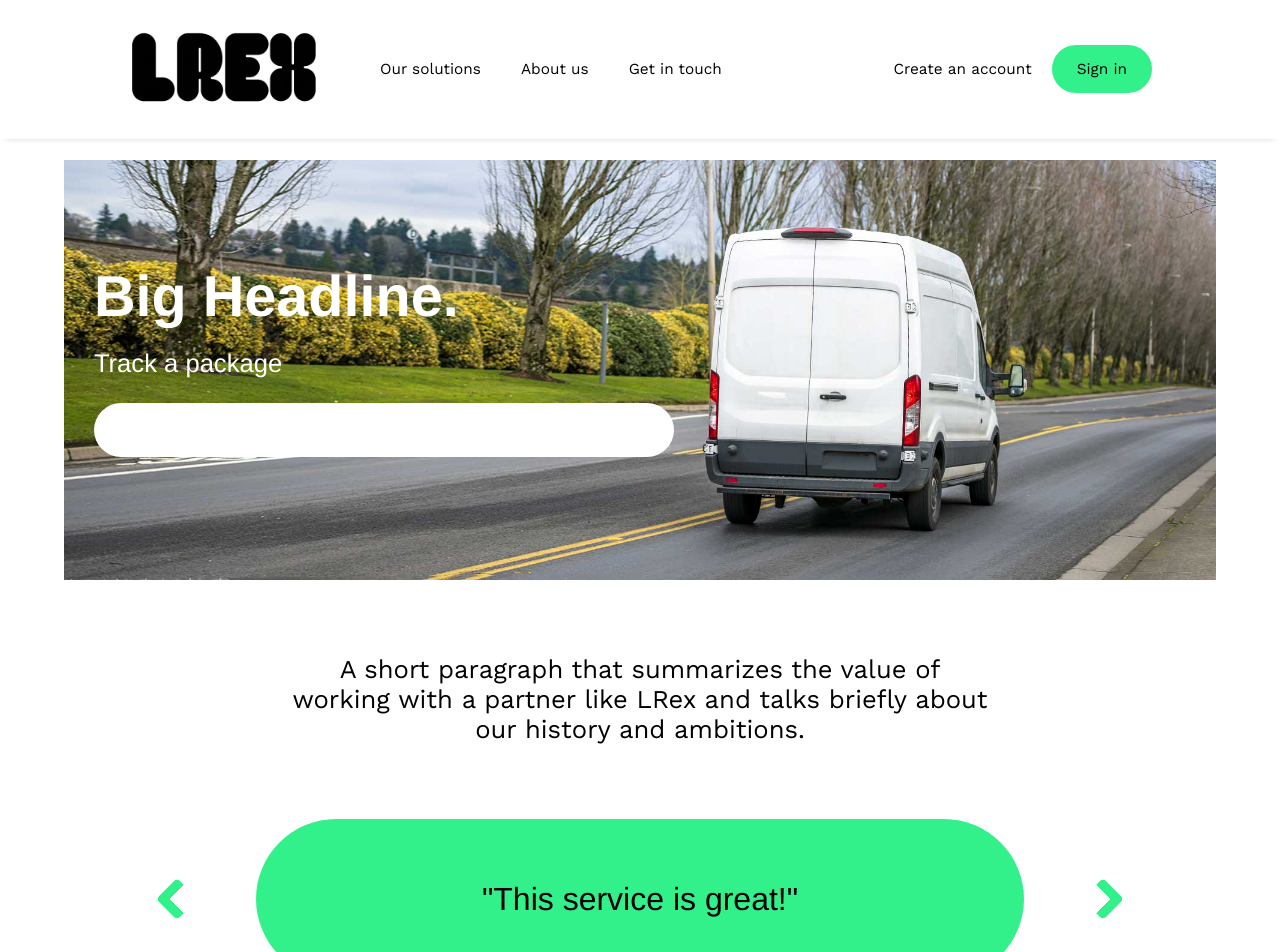
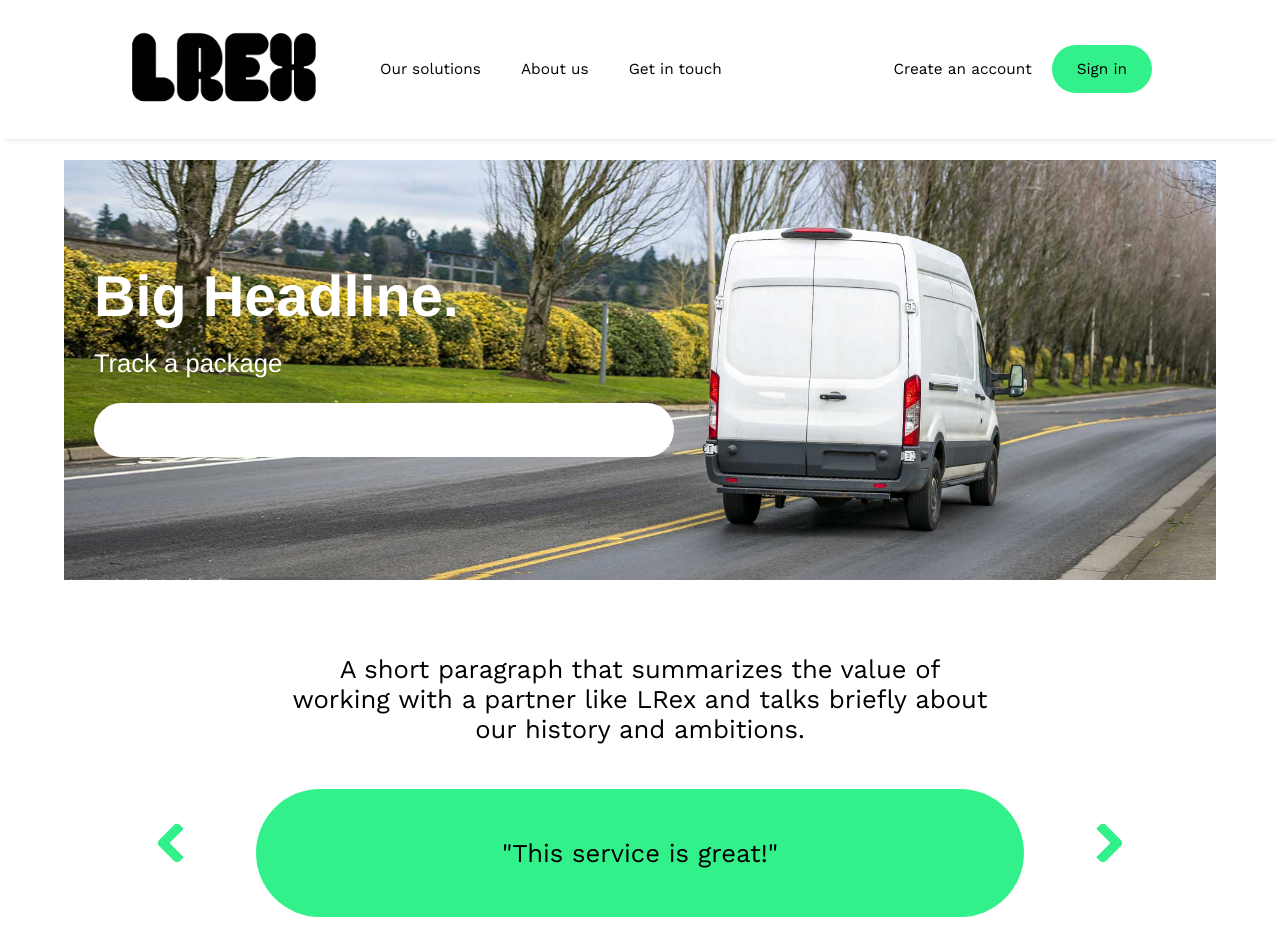
Before and after one commit to blakepreston/LREXTestSite, a Vue app: page / in a window 1280 px wide. Shown: the top 952 px of the page. Built offline with nearby package versions, Linux system fonts and the light colour scheme.

Commit message:
Added transition to testimonial slider

```diff
--- /dev/null
+++ b/src/components/Carousel/Carousel.vue
@@ -0,0 +1,43 @@
+<template>
+    <div class="carousel">
+        <slot></slot>
+
+        <!-- <button @click="next" class="next">Next</button>
+        <button @click="prev" class="prev">Prev</button> -->
+    </div>
+</template>
+
+<script>
+
+export default {
+  data(){
+      return{
+
+      }
+  },
+  methods:{
+      next(){
+          this.$emit('next');
+      },
+      prev(){
+          this.$emit('prev');
+      }
+  }
+}
+</script>
+
+<style>
+.carousel{
+    margin-top: 20px;
+    position: relative;
+    width: 60vw;
+    height: 10vw;
+    overflow-x: hidden;
+}
+
+@media only screen and (max-width: 1000px){
+    .carousel{
+        height: 18vw;
+    }
+}
+</style>
--- /dev/null
+++ b/src/components/Carousel/CarouselSlide.vue
@@ -0,0 +1,89 @@
+<template>
+
+<div class="mainContainer">
+<transition :name="direction" mode="in-out">
+    <div v-show="visibleSlide === index" class="carousel-slide">
+        <slot></slot>
+    </div>
+</transition>
+</div>
+</template>
+
+<script>
+
+export default {
+    props: ['visibleSlide', 'index', 'direction'],
+    data(){
+      return{
+
+      }
+  }
+}
+</script>
+
+<style>
+.mainContainer{
+    display: flex;
+    justify-content: center;
+}
+
+.carousel-slide{
+    font-size: 2vw;
+    font-family: 'Work Sans', sans-serif;
+    color: black;
+    background-color: #33f18a;
+    display: flex;
+    justify-content: center;
+    align-items: center;
+    width: 60vw;
+    height: 10vw;
+    border-radius: 150px;
+    position: absolute;
+    top: 0;
+    right: 0;
+    bottom: 0;
+}
+
+.left-enter-active{
+    animation: leftInAnimation 0.4s ease-in-out;
+}
+
+.left-leave-active{
+    animation: leftOutAnimation 0.4s ease-in-out;
+}
+
+@keyframes leftInAnimation {
+    from{ transform: translateX(100%);}
+    to{ transform: translateX(0);}
+}
+
+@keyframes leftOutAnimation {
+    from{ transform: translateX(0);}
+    to{ transform: translateX(-100%);}
+}
+
+.right-enter-active{
+    animation: rightInAnimation 0.4s ease-in-out;
+}
+
+.right-leave-active{
+    animation: rightOutAnimation 0.4s ease-in-out;
+}
+
+@keyframes rightInAnimation {
+    from{ transform: translateX(-100%);}
+    to{ transform: translateX(0);}
+}
+
+@keyframes rightOutAnimation {
+    from{ transform: translateX(0);}
+    to{ transform: translateX(100%);}
+}
+
+@media only screen and (max-width: 1000px){
+    .carousel-slide{
+        height: 18vw;
+        font-size: 3.5vw;
+    }
+}
+</style>
--- a/src/components/HomePage.vue
+++ b/src/components/HomePage.vue
@@ -71,41 +71,29 @@
       </p>
     </div>
 
-  <div class="sliderTestimonial">
-    <!-- <button class="prev" @click.prevent="prev">Prev</button> -->
+  <!-- <div class="sliderTestimonial">
     <div class="arrow_left" @click.prevent="prev"></div>
     <div>
       <div class="testimonialSlide" :visibleSlide="visibleSlide">{{items[visibleSlide]}}</div>
     </div>
-    <!-- <button class="next" @click.prevent="next">Next</button> -->
+    <div class="arrow_right" @click.prevent="next"></div>
+  </div> -->
+
+  <div class="carouselContainer">
+    <div class="arrow_left" @click.prevent="prev"></div>
+    <carousel
+    @next = 'next'
+    @prev = 'prev'
+    >
+      <carousel-slide v-for="(text,index) in texts" :key="text" :index="index" :visibleSlide ="visibleSlide" :direction="direction">
+        <div class="textSlideContainer">
+          <p  class="textSlide">{{texts[index]}}</p>
+        </div>
+      </carousel-slide>
+    </carousel>
     <div class="arrow_right" @click.prevent="next"></div>
   </div>
 
-    <!-- <div>
-        <scrollview  :data-source-ref="'datasource1'"
-                    :enable-pager="true"
-                    :template="itemTemplate"
-                    v-bind:style="{ height: '300px', width: '600px',background: '#eee'}"
-                    >
-        </scrollview>
-    </div> -->
-
-    <!-- Slider Goes Here -->
-
-    <!-- <div class="shipment_offerings">
-      <div class="same_day">
-        <h1>Same day</h1>
-        <p>A brief description of the same day offering.</p>
-      </div>
-        <div class="next_day">
-          <h1>Next day</h1>
-          <p>A brief description of the next day offering</p>
-        </div>
-        <div class="dropbox_offering">
-          <h1>Find a dropbox</h1>
-          <p>A brief description of the dropbox offering.</p>
-        </div>
-    </div> -->
 
     <div class="container_offerings">
       <div class="offering_headers">
@@ -195,6 +183,8 @@
 </template>
 
 <script>
+  import Carousel from './Carousel/Carousel.vue'
+  import CarouselSlide from './Carousel/CarouselSlide.vue'
   import image from "../assets/fakecompany1.png"
   import image2 from "../assets/fakecompany2.jpg"
   import image3 from "../assets/fakecompany3.jpg"
@@ -211,7 +201,7 @@
             image4,
             image5
           ],
-          items:[
+          texts: [
           '"This service is great!"',
           '"I would come back again!"',
           '"The best customer service in town."',
@@ -219,7 +209,8 @@
           '"Fantastic"'
         ],
           visibleSlide: 0,
-          visibleSlideImg: 1
+          visibleSlideImg: 1,
+          direction: 'left'
         }
     },
     methods:{
@@ -248,28 +239,34 @@
         }
       },
       next(){
-      if(this.visibleSlide >= this.itemLength - 1){
+      if(this.visibleSlide >= this.textsLength - 1){
           this.visibleSlide = 0;
         }else{
           this.visibleSlide++;
         }
+        this.direction = "left";
       },
       prev(){
       if(this.visibleSlide <= 0){
-          this.visibleSlide = this.itemLength - 1;
+          this.visibleSlide = this.textsLength - 1;
         }else{
           this.visibleSlide--;
         }
+        this.direction = "right";
       }
     },
     computed:{
-      itemLength(){
-        return this.items.length;
+      textsLength(){
+        return this.texts.length;
       },
       imagesLength(){
         return this.images.length;
       }
     },
+      components:{
+      Carousel,
+      CarouselSlide
+    }
   }
 </script>
 
@@ -449,6 +446,12 @@ html, body{
 
 /**************************************/
 /* || Slider Syles */
+.carouselContainer{
+  display: flex;
+  justify-content: center;
+  align-items: center;
+}
+/****************************/
 
 .sliderTestimonial{
   display: flex;
@@ -475,6 +478,7 @@ html, body{
 }
 
 .arrow_right{
+  margin-left: 5vw;
   width: 20px;
   height: 20px;
   border-right: 10px solid #33f18a;
@@ -485,6 +489,7 @@ html, body{
 }
 
 .arrow_left{
+  margin-right: 5vw;
   width: 20px;
   height: 20px;
   border-right: 10px solid #33f18a;
```
Lines whose indentation alone changed are shown as unchanged.
